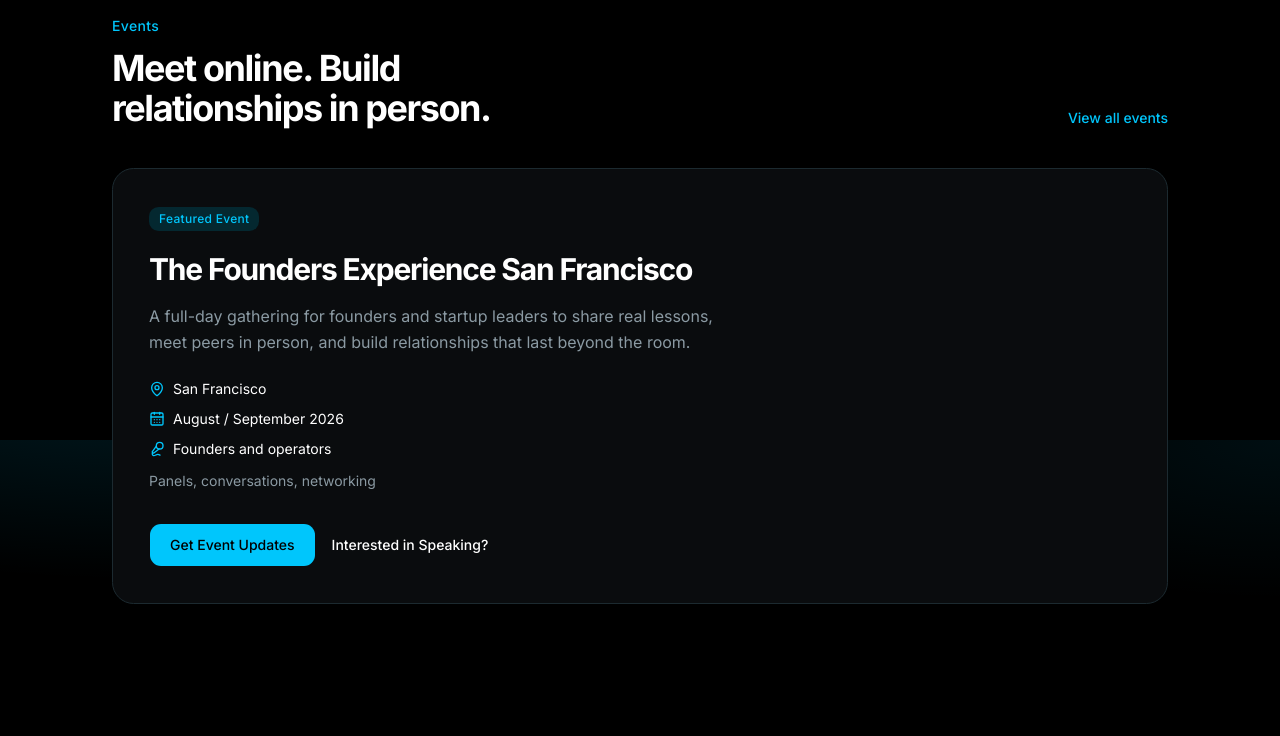
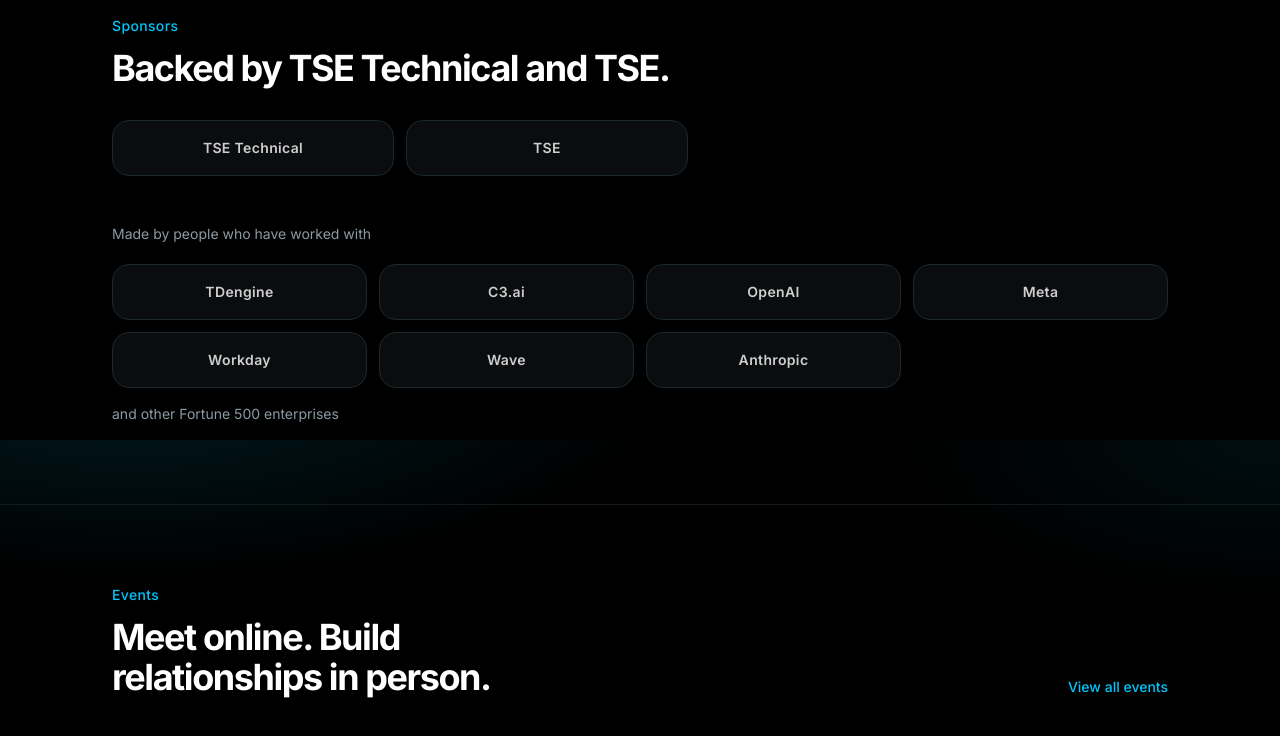
Before and after one commit to rarulraj/TheFoundersExperience-, a Next.js app: page / in a window 1280 px wide. Shown: the part 1960-2696 px from the top of the page. Built offline with nearby package versions, Linux system fonts and the light colour scheme.

Commit message:
Present TFE as a community and add the October Founders Panel.
Name TSE Technical and TSE as sponsors, and list companies the team has worked with, including Meta and other Fortune 500 enterprises.

Co-authored-by: Cursor <cursoragent@cursor.com>

```diff
--- a/src/app/about/page.tsx
+++ b/src/app/about/page.tsx
@@ -63,9 +63,9 @@ export default function AboutPage() {
             Not merely a networking group.
           </h2>
           <p className="mt-5 text-base leading-relaxed text-muted-foreground">
-            The Founders Experience is a curated community for people building
-            companies. Members get genuine value for free — honest conversation,
-            peer support, and relationships that last beyond a single event.
+            The Founders Experience is a community, not a platform. We bring
+            founders together for honest conversation, peer support, and
+            relationships that last beyond a single event. Membership is free.
           </p>
           <p className="mt-4 text-base leading-relaxed text-muted-foreground">
             Through shared experience, members can learn faster, make better
--- a/src/app/events/page.tsx
+++ b/src/app/events/page.tsx
@@ -8,7 +8,7 @@ import { Button } from "@/components/ui/button";
 export const metadata: Metadata = {
   title: "Events",
   description:
-    "Founder dinners, roundtables, coworking sessions, and The Founders Experience San Francisco gathering.",
+    "The Founders Panel in October is our first gathering, coming soon — plus dinners, roundtables, and coworking sessions.",
 };
 
 export default function EventsPage() {
@@ -21,8 +21,8 @@ export default function EventsPage() {
             Gatherings for people building companies.
           </h1>
           <p className="mt-5 max-w-2xl text-base leading-relaxed text-muted-foreground sm:text-lg">
-            From intimate dinners to flagship days in San Francisco, our events
-            are designed for honest conversation and lasting relationships.
+            We start in October with the Founders Panel, our first gathering.
+            More dinners, roundtables, and in-person sessions will follow.
           </p>
         </div>
       </section>
--- a/src/app/layout.tsx
+++ b/src/app/layout.tsx
@@ -51,7 +51,6 @@ export const metadata: Metadata = {
     "founder community",
     "startup founders",
     "startup events",
-    "founder network",
     "startup operators",
     "brand partnerships",
   ],
--- a/src/app/page.tsx
+++ b/src/app/page.tsx
@@ -1,6 +1,7 @@
 import { Hero } from "@/components/Hero";
 import { CommunityBenefits } from "@/components/CommunityBenefits";
 import { MemberBenefits } from "@/components/MemberBenefits";
+import { Sponsors } from "@/components/Sponsors";
 import { Events } from "@/components/Events";
 import { CTASection } from "@/components/CTASection";
 
@@ -10,6 +11,7 @@ export default function HomePage() {
       <Hero />
       <CommunityBenefits />
       <MemberBenefits />
+      <Sponsors />
       <Events compact />
       <CTASection />
     </>
--- a/src/app/partners/page.tsx
+++ b/src/app/partners/page.tsx
@@ -18,7 +18,7 @@ export default function PartnersPage() {
             Partnerships
           </p>
           <h1 className="mt-3 text-balance font-display text-3xl tracking-tight text-ink sm:text-5xl md:text-6xl">
-            Support the ecosystem. Meet the builders.
+            Support the community. Meet the builders.
           </h1>
           <p className="mt-5 max-w-2xl text-base leading-relaxed text-muted-foreground sm:text-lg">
             Brands partner with The Founders Experience to fund community
--- a/src/components/Events.tsx
+++ b/src/components/Events.tsx
@@ -57,9 +57,14 @@ export function Events({ showAllLink = true, compact = false }: EventsProps) {
                 />
               )}
               <div className="p-5 sm:p-9">
-                <span className="inline-flex rounded-md bg-accent px-2.5 py-1 text-xs font-medium tracking-wide text-accent-foreground">
-                  Featured Event
-                </span>
+                <div className="flex flex-wrap items-center gap-2">
+                  <span className="inline-flex rounded-md bg-accent px-2.5 py-1 text-xs font-medium tracking-wide text-accent-foreground">
+                    First gathering
+                  </span>
+                  <span className="inline-flex rounded-md border border-brand/30 bg-brand/10 px-2.5 py-1 text-xs font-medium tracking-wide text-brand">
+                    {featuredEvent.status}
+                  </span>
+                </div>
                 <h3 className="mt-4 max-w-xl text-balance font-display text-2xl tracking-tight text-ink sm:mt-5 sm:text-3xl">
                   {featuredEvent.title}
                 </h3>
--- a/src/components/Footer.tsx
+++ b/src/components/Footer.tsx
@@ -50,7 +50,7 @@ export function Footer() {
             © {new Date().getFullYear()} The Founders Experience. All rights
             reserved.
           </p>
-          <p>A curated founder community and event platform.</p>
+          <p>A curated founder community.</p>
         </div>
       </div>
     </footer>
--- a/src/components/Partners.tsx
+++ b/src/components/Partners.tsx
@@ -11,7 +11,12 @@ import {
 } from "lucide-react";
 import { FadeIn } from "@/components/FadeIn";
 import { Button } from "@/components/ui/button";
-import { partnerBenefits, partnerLogos } from "@/data/content";
+import {
+  partnerBenefits,
+  partnerLogos,
+  companiesWorkedWith,
+  companiesWorkedWithNote,
+} from "@/data/content";
 
 const icons = [UsersRound, Eye, CalendarRange, FileText, Package, Infinity];
 
@@ -56,9 +61,7 @@ export function Partners() {
 
         <FadeIn delay={0.08}>
           <div className="mt-14">
-            <p className="text-sm text-muted-foreground">
-              Trusted by partners who support founders
-            </p>
+            <p className="text-sm text-muted-foreground">Sponsors</p>
             <div className="mt-5 grid grid-cols-1 gap-3 sm:max-w-xl sm:grid-cols-2">
               {partnerLogos.map((logo, index) => (
                 <div
@@ -70,8 +73,29 @@ export function Partners() {
               ))}
             </div>
             <p className="mt-4 text-sm text-muted-foreground">
-              TSE Technical is a founding partner of The Founders Experience,
-              supporting founder events and community programming.
+              TSE Technical and TSE are founding sponsors of The Founders
+              Experience.
+            </p>
+          </div>
+        </FadeIn>
+
+        <FadeIn delay={0.12}>
+          <div className="mt-12">
+            <p className="text-sm text-muted-foreground">
+              Made by people who have worked with
+            </p>
+            <div className="mt-5 grid grid-cols-2 gap-3 sm:grid-cols-3 lg:grid-cols-4">
+              {companiesWorkedWith.map((company) => (
+                <div
+                  key={company}
+                  className="flex min-h-14 items-center justify-center rounded-xl border border-border bg-surface px-3 py-3 text-center text-sm font-semibold tracking-wide text-ink/80"
+                >
+                  {company}
+                </div>
+              ))}
+            </div>
+            <p className="mt-4 text-sm text-muted-foreground">
+              {companiesWorkedWithNote}
             </p>
           </div>
         </FadeIn>
--- a/src/components/SocialProof.tsx
+++ b/src/components/SocialProof.tsx
@@ -46,9 +46,9 @@ export function SocialProof() {
         <FadeIn delay={0.1}>
           <div className="mt-14">
             <p className="text-sm text-muted-foreground">
-              Member companies include
+              Made by people who have worked with
             </p>
-            <div className="mt-5 grid grid-cols-2 gap-3 sm:grid-cols-3 lg:grid-cols-6">
+            <div className="mt-5 grid grid-cols-2 gap-3 sm:grid-cols-3 lg:grid-cols-4">
               {memberLogos.map((logo) => (
                 <div
                   key={logo}
@@ -58,6 +58,9 @@ export function SocialProof() {
                 </div>
               ))}
             </div>
+            <p className="mt-4 text-sm text-muted-foreground">
+              and other Fortune 500 enterprises
+            </p>
           </div>
         </FadeIn>
       </div>
--- /dev/null
+++ b/src/components/Sponsors.tsx
@@ -0,0 +1,53 @@
+"use client";
+
+import { FadeIn } from "@/components/FadeIn";
+import { companiesWorkedWith, companiesWorkedWithNote, partnerLogos } from "@/data/content";
+
+export function Sponsors() {
+  return (
+    <section className="section-stack border-t border-border/60">
+      <div className="container-site">
+        <FadeIn>
+          <p className="text-sm font-medium tracking-wide text-brand">
+            Sponsors
+          </p>
+          <h2 className="mt-3 max-w-2xl text-balance font-display text-[1.65rem] tracking-tight text-ink sm:text-4xl">
+            Backed by TSE Technical and TSE.
+          </h2>
+        </FadeIn>
+
+        <FadeIn delay={0.06}>
+          <div className="mt-8 grid grid-cols-1 gap-3 sm:max-w-xl sm:grid-cols-2">
+            {partnerLogos.map((logo) => (
+              <div
+                key={logo}
+                className="flex min-h-14 items-center justify-center rounded-xl border border-border bg-surface px-4 py-3 text-center text-sm font-semibold tracking-wide text-ink/80"
+              >
+                {logo}
+              </div>
+            ))}
+          </div>
+        </FadeIn>
+
+        <FadeIn delay={0.1}>
+          <p className="mt-12 text-sm text-muted-foreground">
+            Made by people who have worked with
+          </p>
+          <div className="mt-5 grid grid-cols-2 gap-3 sm:grid-cols-3 lg:grid-cols-4">
+            {companiesWorkedWith.map((company) => (
+              <div
+                key={company}
+                className="flex min-h-14 items-center justify-center rounded-xl border border-border bg-surface px-3 py-3 text-center text-sm font-semibold tracking-wide text-ink/80"
+              >
+                {company}
+              </div>
+            ))}
+          </div>
+          <p className="mt-4 text-sm text-muted-foreground">
+            {companiesWorkedWithNote}
+          </p>
+        </FadeIn>
+      </div>
+    </section>
+  );
+}
--- a/src/data/content.ts
+++ b/src/data/content.ts
@@ -59,22 +59,17 @@ export const socialProofPoints = [
 ];
 
 export const featuredEvent = {
-  title: "The Founders Experience San Francisco",
+  title: "The Founders Panel",
   location: "San Francisco",
-  date: "August / September 2026",
+  date: "October 2026",
   audience: "Founders and operators",
-  format: "Panels, conversations, networking",
+  format: "Panel",
+  status: "Coming soon",
   description:
-    "A full-day gathering for founders and startup leaders to share real lessons, meet peers in person, and build relationships that last beyond the room.",
+    "Our first gathering. A founder panel to open The Founders Experience — real conversation, practical lessons, and the start of the community.",
 };
 
 export const upcomingEvents = [
-  {
-    title: "Founder Dinner: GTM After Product-Market Fit",
-    location: "San Francisco",
-    date: "September 2026",
-    type: "Dinner",
-  },
   {
     title: "Operator Roundtable: Hiring Your First Leaders",
     location: "Virtual",
@@ -194,10 +189,20 @@ export const founders = [
   },
 ];
 
-export const partnerLogos = [
-  "The Search Experience",
-  "TSE Technical",
+export const partnerLogos = ["TSE Technical", "TSE"];
+
+export const companiesWorkedWith = [
+  "TDengine",
+  "C3.ai",
+  "OpenAI",
+  "Meta",
+  "Workday",
+  "Wave",
+  "Anthropic",
 ];
+
+export const companiesWorkedWithNote =
+  "and other Fortune 500 enterprises";
 
 export const partnershipTiers = [
   {
@@ -299,10 +304,11 @@ export const budgetRanges = [
 ];
 
 export const memberLogos = [
-  "Northwind AI",
-  "Parcel Labs",
-  "Harbor Finance",
-  "Signalpath",
-  "Atlas Work",
-  "Relay Health",
+  "TDengine",
+  "C3.ai",
+  "OpenAI",
+  "Meta",
+  "Workday",
+  "Wave",
+  "Anthropic",
 ];
```
Also changed, not shown: src/components/Founders.tsx (+5 -4 lines), 1 other file (tests, documents, lock files or other folders).
